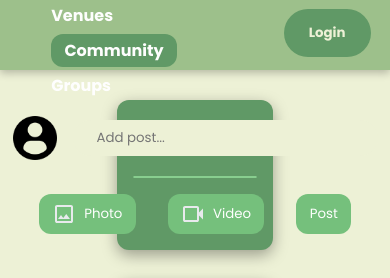
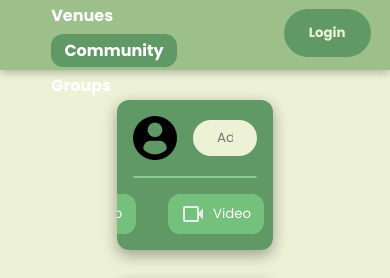
Before and after one commit to raf0411/sport-sync-SElovers, a React (Vite) app: page /community in a window 390 px wide. Shown: the top 278 px of the page. Built offline with nearby package versions, Linux system fonts and the light colour scheme.

Commit message:
fix responsiveness 1

```diff
--- a/package.json
+++ b/package.json
@@ -18,7 +18,8 @@
     "nodemon": "^3.1.0",
     "react": "^18.2.0",
     "react-dom": "^18.2.0",
-    "react-router-dom": "^6.23.1"
+    "react-router-dom": "^6.23.1",
+    "yarn": "^1.22.22"
   },
   "devDependencies": {
     "@types/react": "^18.2.66",
--- a/src/components/posts/Post.css
+++ b/src/components/posts/Post.css
@@ -10,7 +10,7 @@
 .post{
     display: flex;
     flex-direction: column;
-    background-color: var(--secondary-green-clr);
+    background-color: #609966;
     color: #FEFEFE;
     width: 40%;
     margin-top: 30px; /* sementara */
--- a/src/components/user-post/UserPost.css
+++ b/src/components/user-post/UserPost.css
@@ -12,12 +12,13 @@
     justify-content: center;
     flex-direction: column;
     gap: 1rem;
-    background-color: var(--secondary-green-clr);
+    background-color: #609966;
     width: 40%;
     margin-top: 30px; /* sementara */
     padding: 1rem;
     border-radius: 12px;
     box-shadow: rgba(0, 0, 0, 0.35) 0px 5px 15px;
+    overflow:auto;
 }
 
 .user-post-container .user-post .post-comment{
@@ -27,7 +28,7 @@
 }
 
 .user-post-container .user-post .post-comment input{
-    max-width: 100%;
+    width: 100%;
     height: 36px;
     padding: 0 1.5rem 0 1.5rem;
     border-radius: 20px;
@@ -50,14 +51,16 @@
 }
 
 .user-post-container .user-post .post-img-video{
-    display: flex;
+    display: inline-flex;
     align-items: center;
+    justify-content: space-between;
     gap: 2rem;
 }
 
 .post-img-video button{
     border: none;
     height: 40px;
+    width: 100%;
     border-radius: 12px;
     padding: .5em 1em .5em 1em;
     background-color: var(--secondary-green-clr2);
@@ -65,5 +68,6 @@
     cursor: pointer;
     display: flex;
     align-items: center;
+    justify-content: center;
     gap: .5rem;
 }
```
Also changed, not shown: src/components/user-post/UserPost.jsx (indentation only), 1 other file (tests, documents, lock files or other folders).
